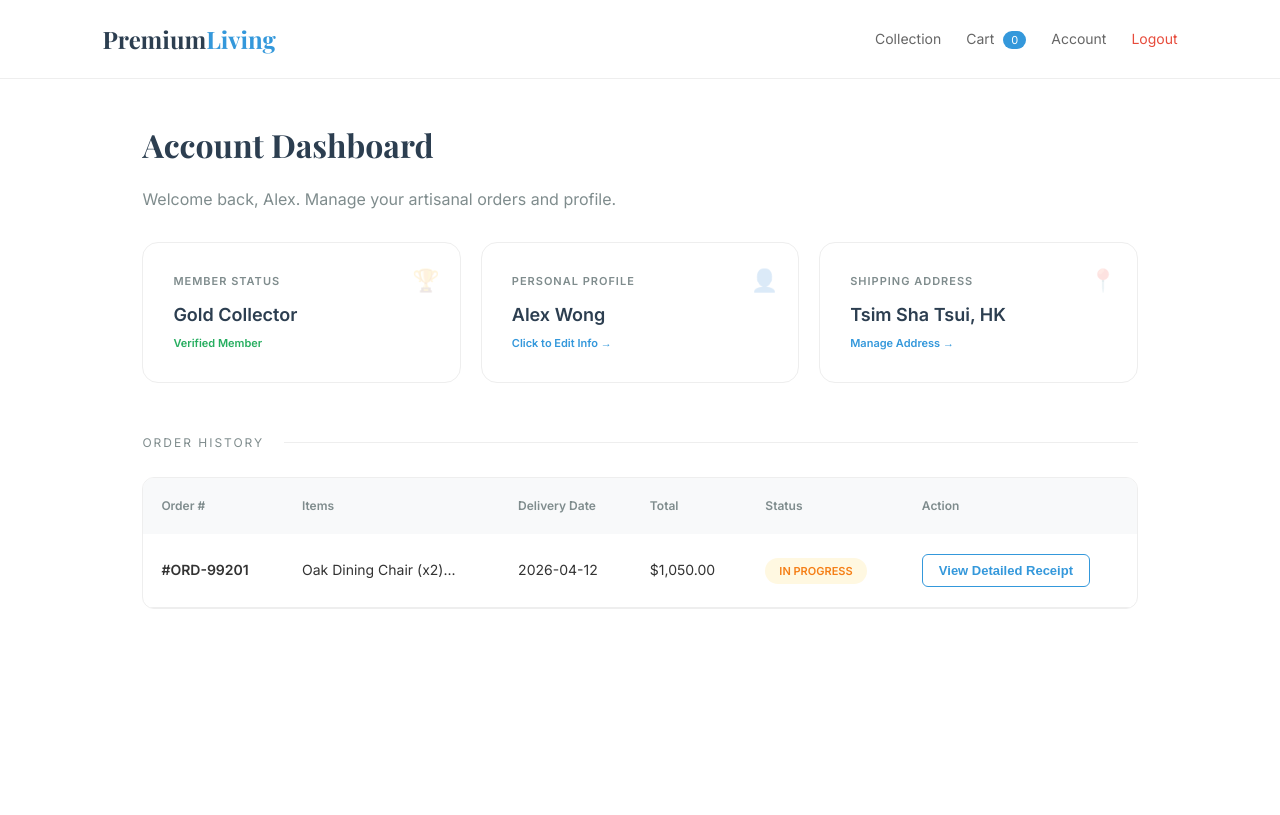
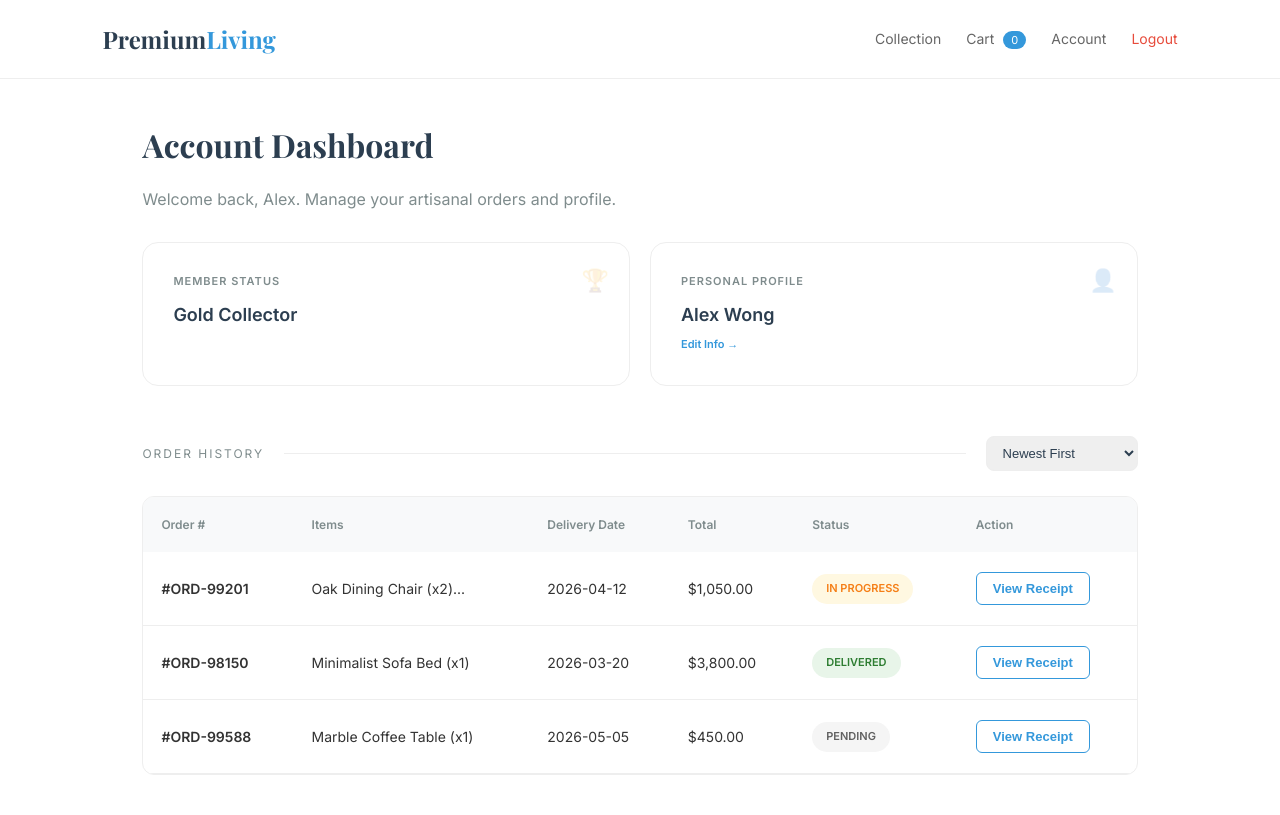
Before and after one commit to Murikki10/4523MNew, a PHP site: page /dashboard.php in a window 1280 px wide. Before the commit the page ends 609 px from the top, so only its background shows below. Run offline with PHP 8.4, Linux system fonts and the light colour scheme.

Commit message:
fix dashboard

```diff
--- a/AssignmenstP1/Cside/dashboard.php
+++ b/AssignmenstP1/Cside/dashboard.php
@@ -14,12 +14,15 @@
     --danger: #e74c3c;
     --success: #27ae60;
     --border: #eee;
+    --status-prog-bg: #f57f17;
+    --status-delv-bg: #2e7d32;
+    --status-pend-bg: #616161;
   }
 
   * { box-sizing: border-box; transition: all 0.3s ease; }
   body { font-family: 'Inter', sans-serif; margin: 0; background-color: #fff; color: #333; line-height: 1.6; }
 
-  /* --- 統一後的 Navigation (配合新風格) --- */
+  /* --- Navigation --- */
   nav {
     padding: 20px 8%;
     display: flex;
@@ -40,16 +43,12 @@
   .nav-links a.logout-btn { color: var(--danger); }
   .cart-count { background: var(--accent-color); color: white; padding: 2px 8px; border-radius: 10px; font-size: 11px; margin-left: 5px; }
 
-  /* --- 內容容器佈局 --- */
-  .container {
-    max-width: 1200px;
-    margin: 0 auto;
-    padding: 40px 8%;
-  }
+  .container { max-width: 1200px; margin: 0 auto; padding: 40px 8%; }
 
   .dashboard-header { margin-bottom: 30px; }
   .dashboard-header h1 { font-family: 'Playfair Display', serif; font-size: 32px; color: var(--primary-color); margin: 0; }
 
+  /* --- Stat Cards --- */
   .function-grid { display: grid; grid-template-columns: repeat(auto-fit, minmax(250px, 1fr)); gap: 20px; margin-top: 20px; }
   .stat-card {
     background: white; padding: 30px; border-radius: 16px; border: 1px solid var(--border);
@@ -59,45 +58,72 @@
   .stat-card h3 { margin: 0; font-size: 11px; color: var(--text-muted); text-transform: uppercase; letter-spacing: 1px; }
   .stat-card p { margin: 10px 0 0; font-size: 18px; font-weight: 600; color: var(--primary-color); }
   .stat-card .icon { position: absolute; right: 20px; top: 20px; font-size: 22px; opacity: 0.15; }
-  .edit-tag { font-size: 11px; color: var(--accent-color); font-weight: 600; display: block; margin-top: 5px; }
 
-  .section-title { display: flex; align-items: center; margin: 50px 0 25px; font-size: 12px; text-transform: uppercase; letter-spacing: 2px; color: var(--text-muted); }
-  .section-title::after { content: ""; flex: 1; height: 1px; background: var(--border); margin-left: 20px; }
+  /* --- Sorting Bar --- */
+  .section-header { display: flex; justify-content: space-between; align-items: center; margin: 50px 0 25px; }
+  .section-title { font-size: 12px; text-transform: uppercase; letter-spacing: 2px; color: var(--text-muted); display: flex; align-items: center; flex: 1; }
+  .section-title::after { content: ""; flex: 1; height: 1px; background: var(--border); margin-left: 20px; margin-right: 20px; }
+  .sort-select { border: 1px solid var(--border); padding: 8px 12px; border-radius: 8px; font-size: 13px; color: var(--primary-color); outline: none; cursor: pointer; }
 
   .order-container { background: white; border-radius: 12px; border: 1px solid var(--border); overflow: hidden; }
   table { width: 100%; border-collapse: collapse; }
   th { background: var(--bg-light); padding: 18px; text-align: left; font-size: 12px; color: var(--text-muted); }
   td { padding: 20px 18px; border-bottom: 1px solid var(--border); font-size: 14px; }
-  .status-pill { padding: 6px 14px; border-radius: 20px; font-size: 11px; font-weight: bold; text-transform: uppercase; background: #fff8e1; color: #f57f17; }
+
+.status-pill {
+  display: inline-block;
+  white-space: nowrap;
+  padding: 6px 14px;
+  border-radius: 20px;
+  font-size: 11px;
+  font-weight: bold;
+  text-transform: uppercase;
+}
+  .status-progress { background: #fff8e1; color: #f57f17; }
+  .status-delivered { background: #e8f5e9; color: #2e7d32; }
+  .status-pending { background: #f5f5f5; color: #616161; }
+
   .btn-manage { background: white; border: 1px solid var(--accent-color); color: var(--accent-color); padding: 8px 16px; border-radius: 6px; font-size: 13px; font-weight: 600; cursor: pointer; }
   .btn-manage:hover { background: var(--accent-color); color: white; }
 
-  /* --- Modal 樣式 --- */
+  /* --- Modal Styles (Popup) --- */
   .modal-overlay { position: fixed; top: 0; left: 0; width: 100%; height: 100%; background: rgba(0,0,0,0.6); display: none; align-items: center; justify-content: center; z-index: 2000; backdrop-filter: blur(4px); }
   .modal-box { background: white; width: 95%; max-width: 700px; max-height: 90vh; border-radius: 24px; position: relative; animation: modalFade 0.3s ease; display: flex; flex-direction: column; overflow: hidden; }
   @keyframes modalFade { from { opacity: 0; transform: translateY(20px); } to { opacity: 1; transform: translateY(0); } }
-  .modal-header-receipt { background: var(--primary-color); color: white; padding: 40px 30px; text-align: center; position: relative; }
-  .close-btn { position: absolute; top: 20px; right: 20px; font-size: 24px; cursor: pointer; color: rgba(255,255,255,0.5); border: none; background: none; }
+
+  .modal-header-receipt { padding: 40px 30px; text-align: center; position: relative; color: white; transition: background 0.3s ease; }
+  .header-progress { background: var(--status-prog-bg); }
+  .header-delivered { background: var(--status-delv-bg); }
+  .header-pending { background: var(--status-pend-bg); }
+
+  .close-btn { position: absolute; top: 20px; right: 20px; font-size: 24px; cursor: pointer; color: rgba(255,255,255,0.7); border: none; background: none; }
   .modal-body { padding: 30px; overflow-y: auto; flex: 1; }
+
+  /* Timeline */
+  .timeline { display: flex; justify-content: space-between; position: relative; padding: 0 10px; margin-top: 30px; }
+  .timeline::before { content: ""; position: absolute; top: 15px; left: 40px; right: 40px; height: 2px; background: rgba(255,255,255,0.2); z-index: 1; }
+  .t-step { position: relative; z-index: 2; text-align: center; width: 25%; }
+  .t-dot { width: 30px; height: 30px; background: rgba(255,255,255,0.1); border: 2px solid rgba(255,255,255,0.3); border-radius: 50%; margin: 0 auto 8px; display: flex; align-items: center; justify-content: center; font-size: 12px; font-weight: bold; color: rgba(255,255,255,0.5); }
+  .t-label { font-size: 10px; font-weight: bold; color: rgba(255,255,255,0.5); text-transform: uppercase; }
+  .t-step.active .t-dot { border-color: white; background: white; color: var(--primary-color); }
+  .t-step.active .t-label { color: white; opacity: 1; font-weight: 600; }
+
   .receipt-section { margin-bottom: 25px; }
   .receipt-section-title { font-size: 11px; font-weight: 800; text-transform: uppercase; color: var(--text-muted); border-bottom: 1px solid #f0f0f0; padding-bottom: 10px; margin-bottom: 15px; letter-spacing: 1.5px; }
   .info-grid { display: grid; grid-template-columns: 1fr 1fr; gap: 20px; }
   .info-item label { display: block; font-size: 10px; color: #999; text-transform: uppercase; margin-bottom: 4px; }
   .info-item span { font-size: 14px; font-weight: 600; color: var(--primary-color); }
+
+  .note-box { background: #f0f7ff; border: 1px solid #d0e7ff; padding: 12px; border-radius: 10px; cursor: pointer; }
+  .note-preview { font-size: 13px; color: #444; overflow: hidden; text-overflow: ellipsis; white-space: nowrap; }
+  .note-full { display: none; font-size: 13px; color: #444; margin-top: 5px; white-space: normal; line-height: 1.5; }
+
   .item-row { display: flex; align-items: center; gap: 15px; padding: 15px; background: #fafafa; border-radius: 12px; margin-bottom: 10px; }
   .item-thumb { width: 50px; height: 50px; object-fit: cover; border-radius: 8px; }
   .fee-details { margin-top: 15px; padding: 15px; background: #fcfcfc; border-radius: 12px; border: 1px solid #f0f0f0; }
   .fee-line { display: flex; justify-content: space-between; font-size: 13px; margin-bottom: 8px; color: #666; }
   .total-main { border-top: 2px dashed #eee; margin-top: 15px; padding-top: 15px; font-size: 20px; font-weight: 800; color: var(--primary-color); display: flex; justify-content: space-between; }
-  .note-box { background: #f0f7ff; border: 1px solid #d0e7ff; padding: 12px; border-radius: 10px; cursor: pointer; }
-  .note-preview { font-size: 13px; color: #444; overflow: hidden; text-overflow: ellipsis; white-space: nowrap; }
-  .note-full { display: none; font-size: 13px; color: #444; margin-top: 5px; white-space: normal; line-height: 1.5; }
-  .timeline { display: flex; justify-content: space-between; margin-bottom: 35px; position: relative; padding: 0 10px; }
-  .timeline::before { content: ""; position: absolute; top: 15px; left: 40px; right: 40px; height: 2px; background: #eee; z-index: 1; }
-  .t-step { position: relative; z-index: 2; text-align: center; width: 25%; }
-  .t-dot { width: 30px; height: 30px; background: white; border: 2px solid #eee; border-radius: 50%; margin: 0 auto 8px; display: flex; align-items: center; justify-content: center; font-size: 12px; font-weight: bold; }
-  .t-step.active .t-dot { border-color: var(--accent-color); background: var(--accent-color); color: white; }
-  .t-label { font-size: 10px; font-weight: bold; color: var(--text-muted); text-transform: uppercase; }
+
   .modal-footer { padding: 20px 30px; background: #fcfcfc; border-top: 1px solid #eee; display: flex; gap: 15px; }
 </style>
 </head>
@@ -124,37 +150,54 @@
       <span class="icon">🏆</span>
       <h3>Member Status</h3>
       <p>Gold Collector</p>
-      <span class="edit-tag" style="color: var(--success);">Verified Member</span>
     </div>
     <a href="profile_edit.php" class="stat-card">
       <span class="icon">👤</span>
       <h3>Personal Profile</h3>
       <p>Alex Wong</p>
-      <span class="edit-tag">Click to Edit Info →</span>
-    </a>
-    <a href="profile_edit.php#address" class="stat-card">
-      <span class="icon">📍</span>
-      <h3>Shipping Address</h3>
-      <p>Tsim Sha Tsui, HK</p>
-      <span class="edit-tag">Manage Address →</span>
+      <span style="font-size: 11px; color: var(--accent-color); font-weight: 600;">Edit Info →</span>
     </a>
   </div>
 
-  <div class="section-title">Order History</div>
+  <div class="section-header">
+    <div class="section-title">Order History</div>
+    <select class="sort-select" id="orderSort" onchange="sortOrders()">
+      <option value="date-desc">Newest First</option>
+      <option value="date-asc">Oldest First</option>
+      <option value="price-desc">Price: High to Low</option>
+      <option value="price-asc">Price: Low to High</option>
+    </select>
+  </div>
 
   <div class="order-container">
-    <table>
+    <table id="orderTable">
       <thead>
         <tr><th>Order #</th><th>Items</th><th>Delivery Date</th><th>Total</th><th>Status</th><th>Action</th></tr>
       </thead>
       <tbody>
-        <tr>
+        <tr data-date="2026-04-12" data-price="1050.00">
           <td><strong>#ORD-99201</strong></td>
           <td>Oak Dining Chair (x2)...</td>
           <td>2026-04-12</td>
           <td>$1,050.00</td>
-          <td><span class="status-pill">In Progress</span></td>
-          <td><button class="btn-manage" onclick="showOrder('#ORD-99201', '2026-04-12')">View Detailed Receipt</button></td>
+          <td><span class="status-pill status-progress">In Progress</span></td>
+          <td><button class="btn-manage" onclick="showOrder('#ORD-99201', '2026-04-12', '$1,050.00', 'In Progress')">View Receipt</button></td>
+        </tr>
+        <tr data-date="2026-03-20" data-price="3800.00">
+          <td><strong>#ORD-98150</strong></td>
+          <td>Minimalist Sofa Bed (x1)</td>
+          <td>2026-03-20</td>
+          <td>$3,800.00</td>
+          <td><span class="status-pill status-delivered">Delivered</span></td>
+          <td><button class="btn-manage" onclick="showOrder('#ORD-98150', '2026-03-20', '$3,800.00', 'Delivered')">View Receipt</button></td>
+        </tr>
+        <tr data-date="2026-05-05" data-price="450.00">
+          <td><strong>#ORD-99588</strong></td>
+          <td>Marble Coffee Table (x1)</td>
+          <td>2026-05-05</td>
+          <td>$450.00</td>
+          <td><span class="status-pill status-pending">Pending</span></td>
+          <td><button class="btn-manage" onclick="showOrder('#ORD-99588', '2026-05-05', '$450.00', 'Pending')">View Receipt</button></td>
         </tr>
       </tbody>
     </table>
@@ -163,26 +206,26 @@
 
 <div class="modal-overlay" id="orderModal">
   <div class="modal-box">
-    <div class="modal-header-receipt">
+    <div class="modal-header-receipt" id="modalHeader">
       <button class="close-btn" onclick="hideOrder()">&times;</button>
-      <div style="font-size: 11px; text-transform: uppercase; letter-spacing: 3px; opacity: 0.7;">Official Receipt</div>
+      <div style="font-size: 11px; text-transform: uppercase; letter-spacing: 3px; opacity: 0.8;">Official Receipt</div>
       <h2 id="mID" style="margin: 10px 0; font-family: 'Playfair Display', serif; font-size: 28px;">#ORD-99201</h2>
-      <div style="font-size: 13px;">Customer ID: <strong>USR-8821</strong> | Status: <span style="font-weight: bold; color: #fff;">PAID</span></div>
+      <div style="font-size: 13px;">Status: <strong id="mStatusDisplay" style="text-transform: uppercase;">PAID</strong></div>
+
+      <div class="timeline" id="modalTimeline">
+        <div class="t-step" id="step1"><div class="t-dot">1</div><div class="t-label">Placed</div></div>
+        <div class="t-step" id="step2"><div class="t-dot">2</div><div class="t-label">Processing</div></div>
+        <div class="t-step" id="step3"><div class="t-dot">3</div><div class="t-label">Production</div></div>
+        <div class="t-step" id="step4"><div class="t-dot">4</div><div class="t-label">Delivery</div></div>
+      </div>
     </div>
 
     <div class="modal-body">
-      <div class="timeline">
-        <div class="t-step active"><div class="t-dot">✓</div><div class="t-label">Placed</div></div>
-        <div class="t-step active"><div class="t-dot">2</div><div class="t-label">Material</div></div>
-        <div class="t-step"><div class="t-dot">3</div><div class="t-label">Production</div></div>
-        <div class="t-step"><div class="t-dot">4</div><div class="t-label">Delivery</div></div>
-      </div>
-
       <div class="receipt-section">
         <div class="receipt-section-title">Order Note / Special Request</div>
         <div class="note-box" onclick="toggleNote()">
-          <div class="note-preview" id="notePreview">Note: Please call me 30 mins before arrival. Handle the wood...</div>
-          <div class="note-full" id="noteFull">Please call me 30 mins before arrival. Handle the wood with extra care as the floor was recently waxed. Please avoid late evening delivery.</div>
+          <div class="note-preview" id="notePreview">Note: Please call me 30 mins before arrival...</div>
+          <div class="note-full" id="noteFull">Please call me 30 mins before arrival. Handle the wood with extra care. Avoid late evening delivery.</div>
           <div style="font-size: 10px; color: var(--accent-color); margin-top: 5px; text-align: right;">(Click to expand)</div>
         </div>
       </div>
@@ -199,41 +242,86 @@
       </div>
 
       <div class="receipt-section">
-        <div class="receipt-section-title">Items & Pricing Details</div>
+        <div class="receipt-section-title">Items & Pricing</div>
         <div class="item-row">
           <img src="../Sample Furniture Images/1.png" class="item-thumb">
           <div style="flex:1;">
-            <div style="font-weight: 600;">Oak Dining Chair (ID: FUR-001)</div>
-            <div style="font-size: 12px; color: var(--text-muted);">Qty: 2 x $450.00</div>
+            <div style="font-weight: 600;">Premium Oak Series (ID: FUR-001)</div>
+            <div style="font-size: 12px; color: var(--text-muted);">Quantity: 1</div>
           </div>
-          <div style="font-weight: 600;">$900.00</div>
         </div>
 
         <div class="fee-details">
-          <div class="fee-line"><span>Subtotal (Items)</span><span>$900.00</span></div>
-          <div class="fee-line"><span>Delivery & Handling</span><span>$150.00</span></div>
-          <div class="fee-line" style="color: var(--danger);"><span>Promotion Discount</span><span>-$0.00</span></div>
+          <div class="fee-line"><span>Subtotal</span><span>$900.00</span></div>
+          <div class="fee-line"><span>Shipping</span><span>$150.00</span></div>
           <div class="total-main">
             <span>TOTAL PAID</span>
             <span id="mTotal">$1,050.00</span>
           </div>
         </div>
       </div>
-      </div>
+    </div>
 
     <div class="modal-footer">
       <button style="background:white; color:var(--danger); border:1px solid var(--danger); padding:12px; border-radius:8px; cursor:pointer;" onclick="cancelLogic()">Request Cancellation</button>
-      <button style="flex:1; background:var(--accent-color); color:white; border:none; padding:12px; border-radius:8px; cursor:pointer;" onclick="hideOrder()">Close Receipt</button>
+      <button style="flex:1; background:var(--accent-color); color:white; border:none; padding:12px; border-radius:8px; cursor:pointer;" onclick="hideOrder()">Close</button>
     </div>
   </div>
 </div>
 
 <script>
-  function showOrder(id, date) {
+  function sortOrders() {
+    const table = document.getElementById("orderTable");
+    const tbody = table.querySelector("tbody");
+    const rows = Array.from(tbody.querySelectorAll("tr"));
+    const sortValue = document.getElementById("orderSort").value;
+
+    const sortedRows = rows.sort((a, b) => {
+      if (sortValue.includes('date')) {
+        const dateA = new Date(a.getAttribute('data-date'));
+        const dateB = new Date(b.getAttribute('data-date'));
+        return sortValue === 'date-desc' ? dateB - dateA : dateA - dateB;
+      } else {
+        const priceA = parseFloat(a.getAttribute('data-price'));
+        const priceB = parseFloat(b.getAttribute('data-price'));
+        return sortValue === 'price-desc' ? priceB - priceA : priceA - priceB;
+      }
+    });
+
+    tbody.innerHTML = "";
+    sortedRows.forEach(row => tbody.appendChild(row));
+  }
+
+  function showOrder(id, date, total, status) {
     document.getElementById('mID').innerText = id;
     document.getElementById('mDate').innerText = date;
+    document.getElementById('mTotal').innerText = total;
+    document.getElementById('mStatusDisplay').innerText = status;
+
+    const header = document.getElementById('modalHeader');
+    header.className = 'modal-header-receipt';
+
+    const steps = ['step1', 'step2', 'step3', 'step4'];
+    steps.forEach(s => document.getElementById(s).classList.remove('active'));
+
+    if (status === 'Pending') {
+      header.classList.add('header-pending');
+      document.getElementById('step1').classList.add('active');
+    }
+    else if (status === 'In Progress') {
+      header.classList.add('header-progress');
+      document.getElementById('step1').classList.add('active');
+      document.getElementById('step2').classList.add('active');
+      document.getElementById('step3').classList.add('active');
+    }
+    else if (status === 'Delivered') {
+      header.classList.add('header-delivered');
+      steps.forEach(s => document.getElementById(s).classList.add('active'));
+    }
+
     document.getElementById('orderModal').style.display = 'flex';
   }
+
   function hideOrder() {
     document.getElementById('orderModal').style.display = 'none';
     document.getElementById('noteFull').style.display = 'none';
@@ -259,7 +347,7 @@
     const diffDays = Math.ceil((deliveryDate - today) / (1000 * 60 * 60 * 24));
     if (diffDays >= 2) {
       if(confirm("Confirm cancellation of " + document.getElementById('mID').innerText + "?")) {
-        alert("Cancellation request sent successfully.");
+        alert("Cancellation request sent.");
         hideOrder();
       }
     } else {
```
